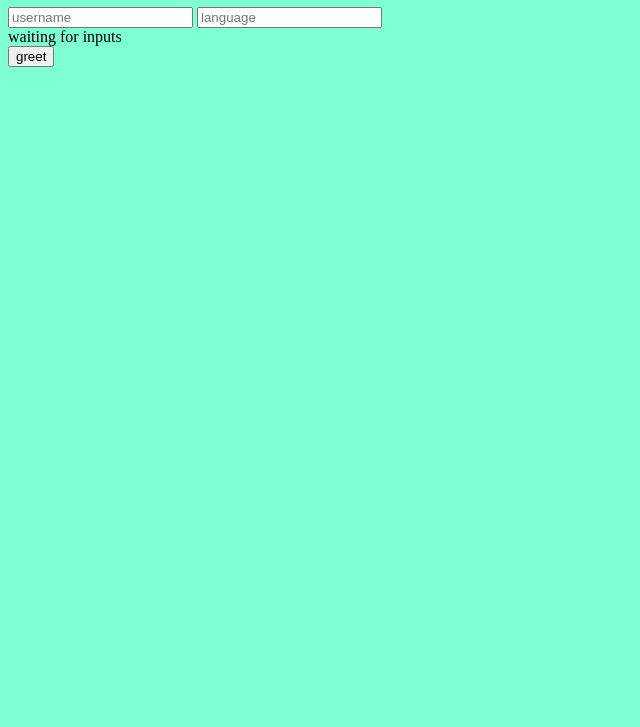
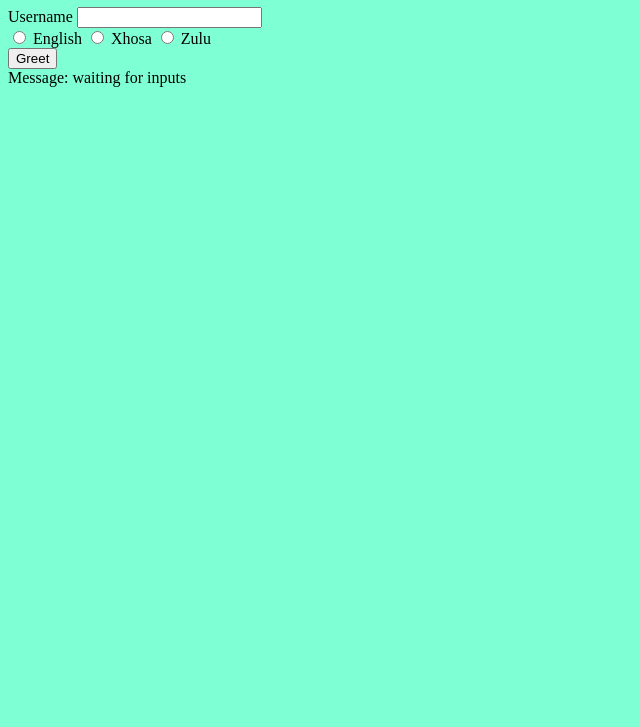
Before and after one commit to AmoMonnanyana/api-with-express, a website: page public/index.html in a window 1280 px wide. Shown: the part 73-800 px from the top of the page, without its empty margins (0-640 px from the left). Drawn offline with nearby package versions, Linux system fonts and the light colour scheme; no server answers.

Commit message:
initial commit

```diff
--- a/public/greet.js
+++ b/public/greet.js
@@ -5,6 +5,12 @@ document.addEventListener('alpine:init', () => {
         language: '',
         greetings: 'waiting for inputs',
         used: '',
+        greetWords : {
+          setswana: "Dumela",
+          venda: "Ndaa",
+
+        },
+
         greet(){
         axios.get(`/api/greet?username=${this.username}&language=${this.language}`)
         .then(result =>{
--- a/public/index.html
+++ b/public/index.html
@@ -10,22 +10,17 @@
 </head>
 <body x-data="greetApi">
     <script src="./greet.js"></script>
-    <h1>Hello.....Shi shi shi</h1>
+    <h1>greeting widget</h1>
 
-<script>
-    axios.get('/api/greet?username=Amogelang&language=english')
-    .then(result =>{
-        alert(result.data.message)
-
-    })
-</script>
-
-<input type="text" x-model="username" placeholder="username">
-<input type="text" x-model="language" placeholder="language">
-<div x-text="greetings"></div>
-<div x-text="used"></div>
-<button x-on:click="greet">greet</button>
-</div>
-
+            <label for="username">Username</label>
+            <input type="text", x-model="username" id="username"><br>
+            <input type="radio" x-model="language" value="english" id="english">
+            <label for="english">English </label>
+            <input type="radio" x-model="language" value="xhosa" id="xhosa">
+            <label for="xhosa">Xhosa</label>
+            <input type="radio" x-model="language" value="zulu" id="zulu">
+            <label for="zulu"> Zulu </label><br>
+<button x-on:click="greet">Greet</button>
+<div x-text="'Message: ' + greetings"></div>
 </body>
 </html>
```
